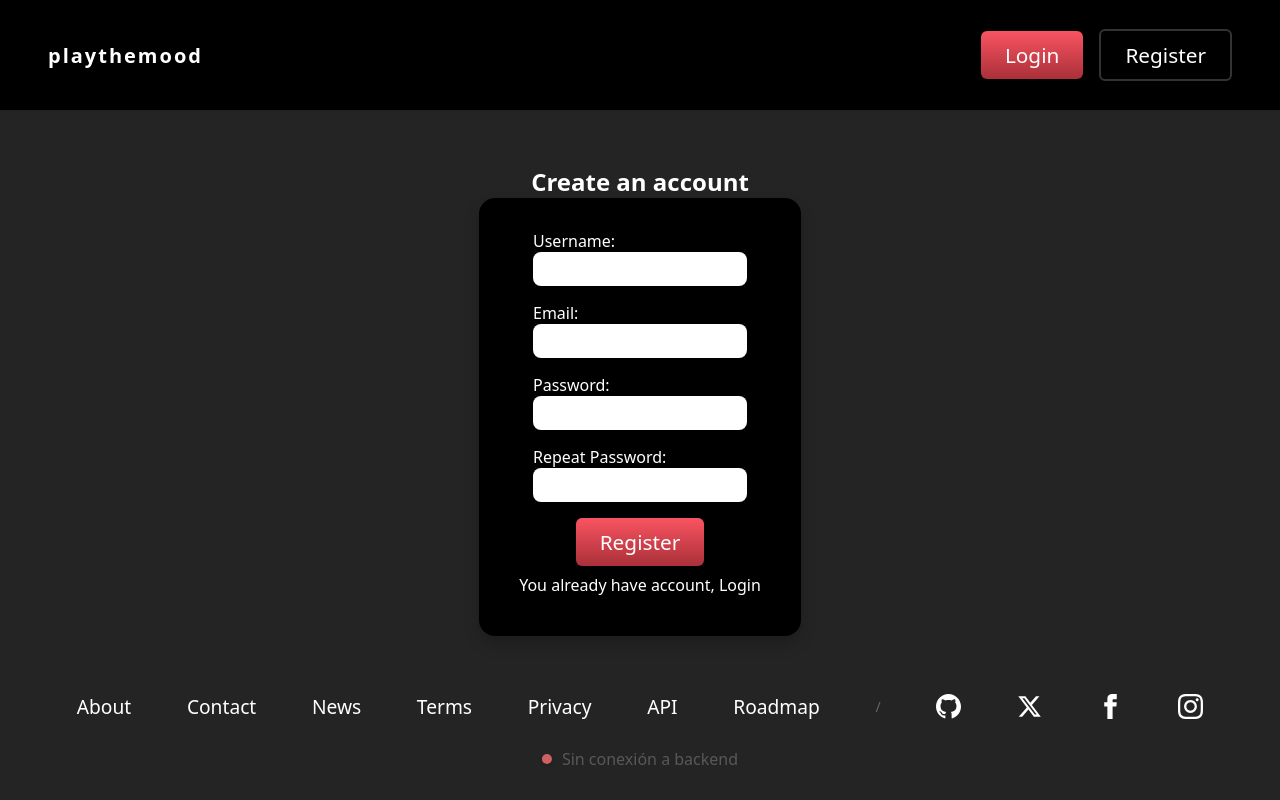
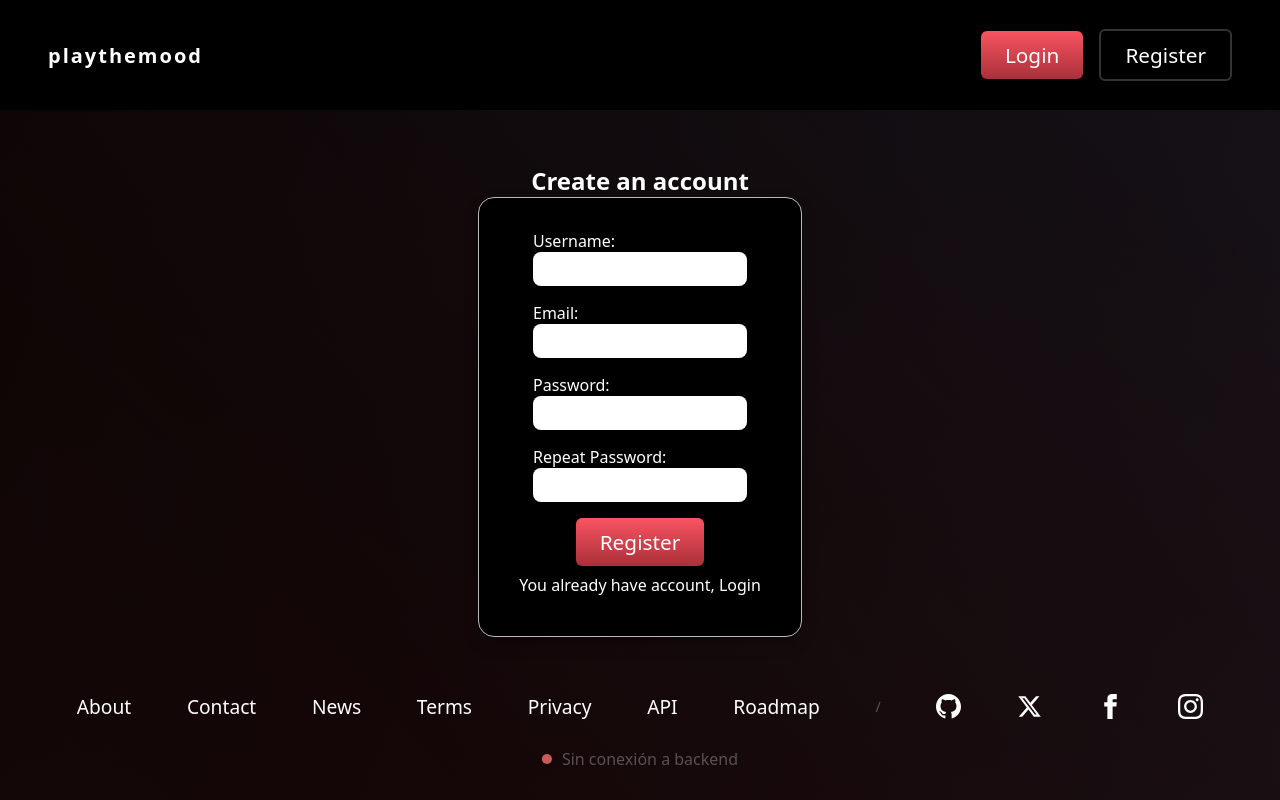
Before and after one commit to arodovi852/ProyectoIntermodularGrupal, a React (Vite) app in the folder frontend/: page /Register in a window 1280 px wide. Built offline with nearby package versions, Linux system fonts and the light colour scheme; no server answers.

Commit message:
fix: add background SVG and update styles for Login and Register components

```diff
--- a/frontend/src/styles/Login.module.css
+++ b/frontend/src/styles/Login.module.css
@@ -4,7 +4,7 @@
     flex-direction:column;
     align-items: center;
     justify-content: center;
-    background: #242424;
+    background-image: url("../assets/background.svg");
     color: white;
 }
 
@@ -16,6 +16,7 @@
     background: #000;
     padding: 2rem;
     border-radius: 0.5rem;
+    border: solid 1px #b8b8b8;
     box-shadow: 0 0.5rem 1rem rgba(0, 0, 0, 0.2);
 }
 
--- a/frontend/src/styles/NavButtons.module.css
+++ b/frontend/src/styles/NavButtons.module.css
@@ -17,6 +17,10 @@
 .links {
     text-decoration: none;
     color: white;
+}
+
+button:hover,button:focus-visible {
+    outline: 4px auto -webkit-focus-ring-color
 }
 
 /* Estilos para móvil (menú dropdown debajo del header) */
--- a/frontend/src/styles/Register.module.css
+++ b/frontend/src/styles/Register.module.css
@@ -4,7 +4,7 @@
     flex-direction:column;
     align-items: center;
     justify-content: center;
-    background: #242424;
+    background-image: url("../assets/background.svg");
     color: white;
 }
 
@@ -16,6 +16,7 @@
     background: #000;
     padding: 2rem;
     border-radius: 1rem;
+    border: solid 1px #b8b8b8;
     box-shadow: 0 0.5rem 1rem rgba(0, 0, 0, 0.2);
 }
 
```
Also changed, not shown: frontend/src/assets/background.svg (added).
